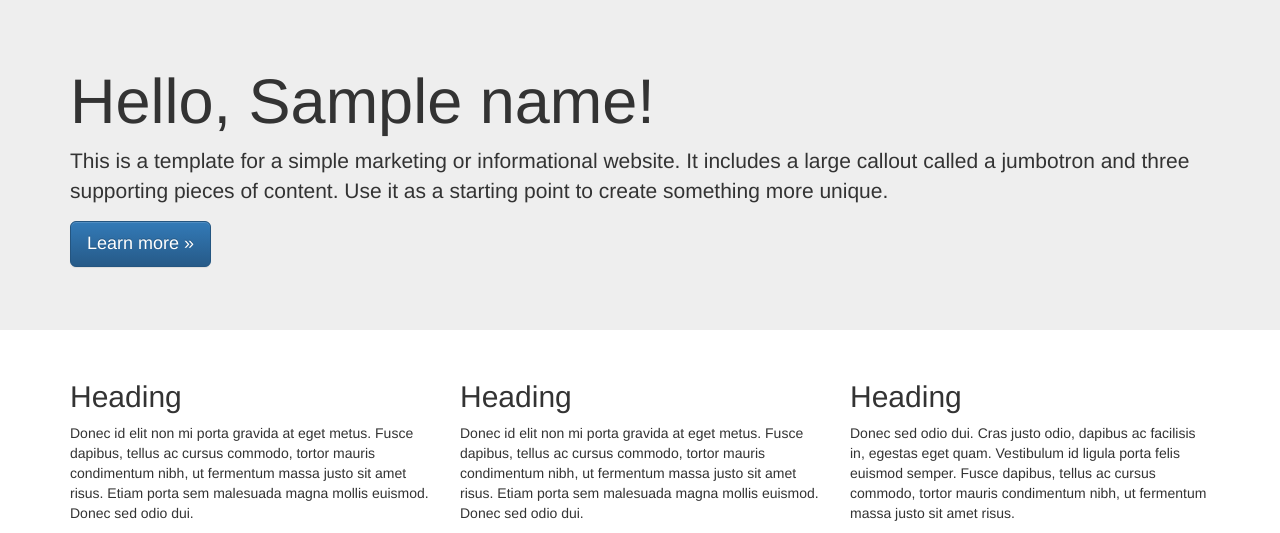
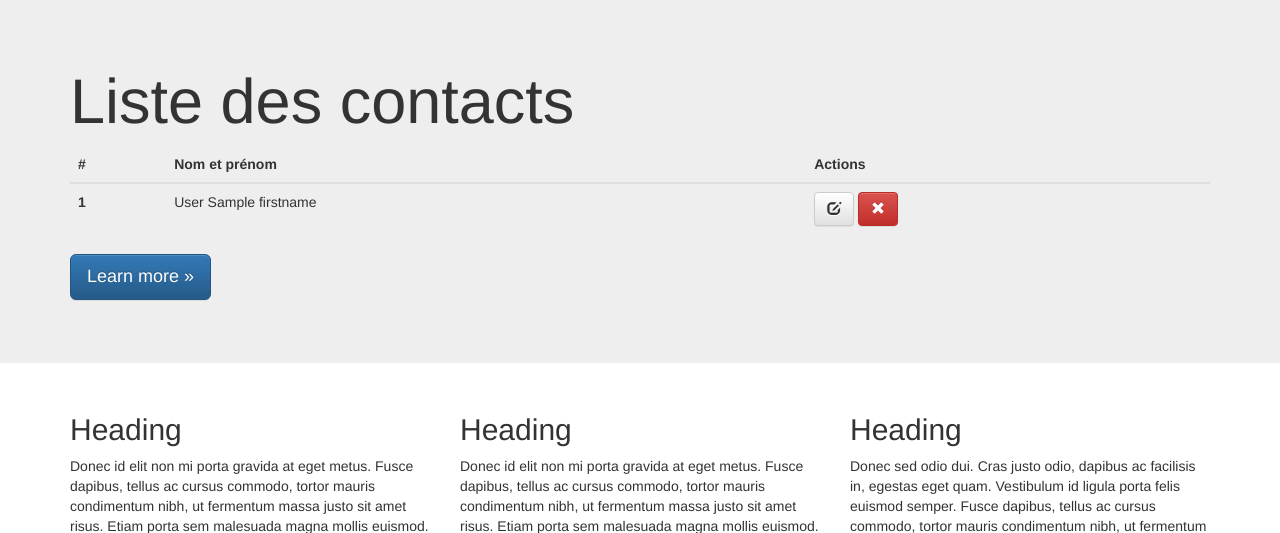
Before and after one commit to caillioux/checkin, a PHP site: template src/Views/layout.html.twig in a window 1280 px wide. Shown: the part 51-584 px from the top of the page. Run offline with PHP 8.4, Linux system fonts and the light colour scheme; the template is opened without the code that fills it: most values are stand-ins (such as "Sample title", 1, 10 or a date in 2020); some libraries are stand-ins or nearby versions.

```diff
--- a/src/Views/layout.html.twig
+++ b/src/Views/layout.html.twig
@@ -9,19 +9,23 @@
         <title></title>
         <meta name="description" content="">
         <meta name="viewport" content="width=device-width, initial-scale=1">
+
+        <!-- force base url -->
+        <base href="{{ baseUrl|default('/') }}"/>
+
         <link rel="apple-touch-icon" href="apple-touch-icon.png">
 
-        <link rel="stylesheet" href="/css/bootstrap.min.css">
+        <link rel="stylesheet" href="css/bootstrap.min.css">
         <style>
             body {
                 padding-top: 50px;
                 padding-bottom: 20px;
             }
         </style>
-        <link rel="stylesheet" href="/css/bootstrap-theme.min.css">
-        <link rel="stylesheet" href="/css/main.css">
+        <link rel="stylesheet" href="css/bootstrap-theme.min.css">
+        <link rel="stylesheet" href="css/main.css">
 
-        <script src="/js/vendor/modernizr-2.8.3-respond-1.4.2.min.js"></script>
+        <script src="js/vendor/modernizr-2.8.3-respond-1.4.2.min.js"></script>
     </head>
     <body>
         <!--[if lt IE 8]>
@@ -55,8 +59,36 @@
     <!-- Main jumbotron for a primary marketing message or call to action -->
     <div class="jumbotron">
       <div class="container">
-        <h1>Hello, {{ name }}!</h1>
-        <p>This is a template for a simple marketing or informational website. It includes a large callout called a jumbotron and three supporting pieces of content. Use it as a starting point to create something more unique.</p>
+        <h1>Liste des contacts</h1>
+
+      {% if contacts %}
+        <table class="table">
+          <thead>
+            <tr>
+              <th>#</th>
+              <th>Nom et prénom</th>
+              <th>Actions</th>
+            </tr>
+          </thead>
+          <tbody>
+        {% for contact in contacts %}
+            <tr>
+              <th scope="row">{{ contact.id }}</th>
+              <td>{{ contact.lastname }} {{ contact.firstname }}</td>
+              <td>
+                <a class="btn btn-default"><i class="glyphicon glyphicon-edit"></i></a>
+                <a class="btn btn-danger"><i class="glyphicon glyphicon-remove"></i></a>
+              </td>
+            </tr>
+        {% endfor %}
+          </tbody>
+        </table>
+
+      {% else %}
+        <p>Il n'y aucun contact dans la base de données !</p>
+      {% endif %}
+
+
         <p><a class="btn btn-primary btn-lg" href="#" role="button">Learn more &raquo;</a></p>
       </div>
     </div>
@@ -87,10 +119,10 @@
         <p>&copy; Company 2015</p>
       </footer>
     </div> <!-- /container -->        <script src="//ajax.googleapis.com/ajax/libs/jquery/1.11.2/jquery.min.js"></script>
-        <script>window.jQuery || document.write('<script src="/js/vendor/jquery-1.11.2.min.js"><\/script>')</script>
+        <script>window.jQuery || document.write('<script src="js/vendor/jquery-1.11.2.min.js"><\/script>')</script>
 
-        <script src="/js/vendor/bootstrap.min.js"></script>
+        <script src="js/vendor/bootstrap.min.js"></script>
 
-        <script src="/js/main.js"></script>
+        <script src="js/main.js"></script>
     </body>
 </html>
```
Also changed, not shown: src/config/twig_config.php (+7 -1 lines), web/index.php (+4 -11 lines).
